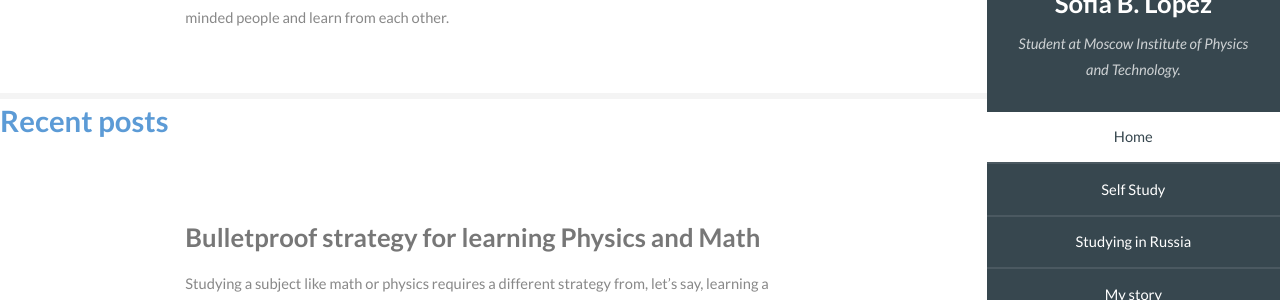
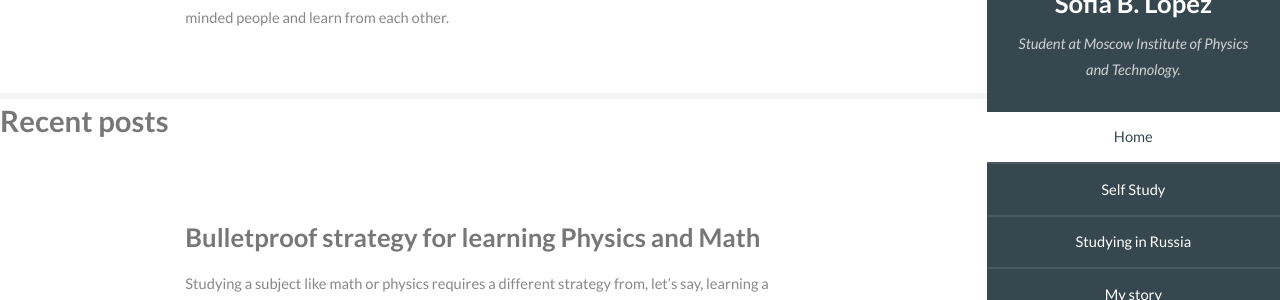
Before and after one commit to sofiabelen/sofiabelen.github.io, a Jekyll site: the page built from index.html, in a window 1280 px wide and 1400 px high, scrolled down 439 px. Shown: the part 200-500 px from the top of the window. Built offline with Jekyll 4.4.1, drawn with Linux system fonts in a browser that asks for light colours; the list of posts is cut into pages by our own code.

Commit message:
Go back to original grey color, instead of light blue

```diff
--- a/css/style.scss
+++ b/css/style.scss
@@ -72,7 +72,6 @@ $size-header: 23em;
 	h2 {
 		font-size: 2em;
 		line-height: 1.5em;
-                color: $light-blue;
 	}
 
 	h3 {
```
